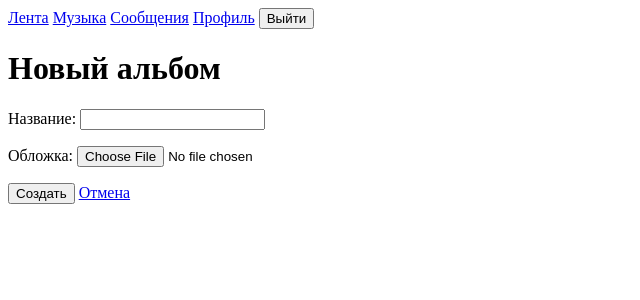
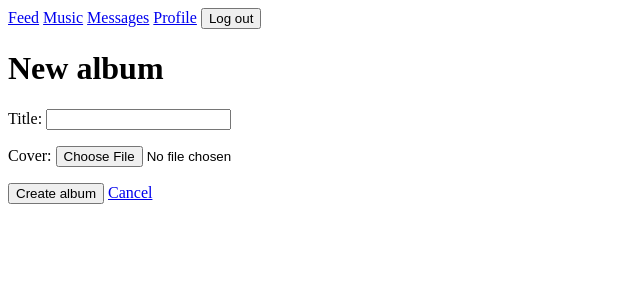
Before and after one commit to KirillGurIsProgrammer/kobokiSocMedia, a Django app: page /music/album/new/ in a window 1280 px wide. Shown: the top 300 px of the page, without its empty margins (0-640 px from the left). Run offline with Django 5.2, Linux system fonts and the light colour scheme; the visitor is signed in with stand-in values (Sample User, id 1).

Commit message:
feat(music): complete CRUD and switch UI to English
Add track and album editing and deletion with ownership checks.
Translate the interface, field labels, and validation messages to English.

```diff
--- a/apps/core/validators.py
+++ b/apps/core/validators.py
@@ -1,7 +1,7 @@
-"""Общие валидаторы файлов. Используются music, accounts, messaging.
+"""Shared file validators used by music, accounts, and messaging.
 
-Валидаторы — обычные функции верхнего уровня (не фабрики с замыканием),
-иначе Django не сможет сериализовать их в миграции.
+Validators are top-level functions rather than closures so Django can serialize
+them in migrations.
 """
 import os
 
@@ -14,9 +14,9 @@ AUDIO_EXT = {".mp3", ".ogg", ".wav"}
 def _check(file, allowed, max_mb):
     ext = os.path.splitext(file.name)[1].lower()
     if ext not in allowed:
-        raise ValidationError(f"Допустимые форматы: {', '.join(sorted(allowed))}")
+        raise ValidationError(f"Allowed formats: {', '.join(sorted(allowed))}")
     if file.size > max_mb * 1024 * 1024:
-        raise ValidationError(f"Файл больше {max_mb} МБ")
+        raise ValidationError(f"File exceeds {max_mb} MB.")
 
 
 def validate_image(file):
--- a/apps/music/forms.py
+++ b/apps/music/forms.py
@@ -10,7 +10,7 @@ class TrackForm(forms.ModelForm):
 
     def __init__(self, *args, user=None, **kwargs):
         super().__init__(*args, **kwargs)
-        # в альбом можно добавить трек только в свой альбом
+        # Tracks can only be added to albums owned by the current user.
         self.fields["album"].queryset = (
             Album.objects.filter(owner=user) if user else Album.objects.none()
         )
@@ -24,12 +24,12 @@ class AlbumForm(forms.ModelForm):
 
 class ReviewForm(forms.Form):
     rating = forms.TypedChoiceField(
-        label="Оценка",
+        label="Rating",
         choices=[(i, "★" * i) for i in range(5, 0, -1)],
         coerce=int,
     )
     text = forms.CharField(
-        label="Отзыв",
+        label="Review",
         max_length=1000,
         required=False,
         widget=forms.Textarea(attrs={"rows": 3}),
--- a/apps/music/models.py
+++ b/apps/music/models.py
@@ -11,9 +11,9 @@ User = settings.AUTH_USER_MODEL
 
 class Album(models.Model):
     owner = models.ForeignKey(User, on_delete=models.CASCADE, related_name="albums")
-    title = models.CharField("Название", max_length=100)
+    title = models.CharField("Title", max_length=100)
     cover = models.ImageField(
-        "Обложка", upload_to="covers/", blank=True, validators=[validate_image]
+        "Cover", upload_to="covers/", blank=True, validators=[validate_image]
     )
     created_at = models.DateTimeField(auto_now_add=True)
 
@@ -32,10 +32,10 @@ class Track(models.Model):
     album = models.ForeignKey(
         Album, null=True, blank=True, on_delete=models.SET_NULL, related_name="tracks"
     )
-    title = models.CharField("Название", max_length=100)
-    artist = models.CharField("Исполнитель", max_length=100)
+    title = models.CharField("Title", max_length=100)
+    artist = models.CharField("Artist", max_length=100)
     audio_file = models.FileField(
-        "Аудиофайл", upload_to="tracks/", validators=[validate_audio]
+        "Audio file", upload_to="tracks/", validators=[validate_audio]
     )
     uploaded_at = models.DateTimeField(auto_now_add=True)
 
@@ -50,7 +50,7 @@ class Track(models.Model):
 
 
 class Review(models.Model):
-    """Отзыв на трек ИЛИ на альбом (ровно одно из двух)."""
+    """A review for exactly one track or album."""
 
     author = models.ForeignKey(User, on_delete=models.CASCADE, related_name="reviews")
     track = models.ForeignKey(
@@ -60,15 +60,15 @@ class Review(models.Model):
         Album, null=True, blank=True, on_delete=models.CASCADE, related_name="reviews"
     )
     rating = models.PositiveSmallIntegerField(
-        "Оценка", validators=[MinValueValidator(1), MaxValueValidator(5)]
+        "Rating", validators=[MinValueValidator(1), MaxValueValidator(5)]
     )
-    text = models.TextField("Отзыв", max_length=1000, blank=True)
+    text = models.TextField("Review", max_length=1000, blank=True)
     created_at = models.DateTimeField(auto_now_add=True)
 
     class Meta:
         ordering = ["-created_at"]
         constraints = [
-            # Django 5.1+: параметр называется condition (раньше был check)
+            # Django 5.1+: the argument is named condition (previously check).
             models.CheckConstraint(
                 condition=(
                     Q(track__isnull=False, album__isnull=True)
--- a/apps/music/urls.py
+++ b/apps/music/urls.py
@@ -8,10 +8,13 @@ urlpatterns = [
     path("", views.library, name="library"),
     path("u/<str:username>/", views.user_music, name="user_music"),
     path("track/upload/", views.track_upload, name="track_upload"),
+    path("track/<int:pk>/edit/", views.track_edit, name="track_edit"),
     path("track/<int:pk>/", views.track_detail, name="track_detail"),
     path("track/<int:pk>/delete/", views.track_delete, name="track_delete"),
     path("track/<int:pk>/review/", views.track_review, name="track_review"),
     path("album/new/", views.album_create, name="album_create"),
+    path("album/<int:pk>/edit/", views.album_edit, name="album_edit"),
+    path("album/<int:pk>/delete/", views.album_delete, name="album_delete"),
     path("album/<int:pk>/", views.album_detail, name="album_detail"),
     path("album/<int:pk>/review/", views.album_review, name="album_review"),
 ]
--- a/apps/music/views.py
+++ b/apps/music/views.py
@@ -39,14 +39,42 @@ def track_upload(request):
     if request.method == "POST":
         form = TrackForm(request.POST, request.FILES, user=request.user)
         if form.is_valid():
-            track = form.save(commit=False)
-            track.owner = request.user
-            track.save()
-            messages.success(request, "Трек загружен")
+            data = form.cleaned_data
+            track = services.create_track(
+                request.user,
+                title=data["title"],
+                artist=data["artist"],
+                album=data["album"],
+                audio_file=data["audio_file"],
+            )
+            messages.success(request, "Track uploaded.")
             return redirect(track)
     else:
         form = TrackForm(user=request.user)
     return render(request, "music/track_form.html", {"form": form})
+
+
+@login_required
+def track_edit(request, pk):
+    track = get_object_or_404(Track, pk=pk)
+    services.ensure_owner(request.user, track)
+    if request.method == "POST":
+        form = TrackForm(request.POST, request.FILES, instance=track, user=request.user)
+        if form.is_valid():
+            data = form.cleaned_data
+            services.update_track(
+                request.user,
+                track,
+                title=data["title"],
+                artist=data["artist"],
+                album=data["album"],
+                audio_file=data.get("audio_file"),
+            )
+            messages.success(request, "Track updated.")
+            return redirect(track)
+    else:
+        form = TrackForm(instance=track, user=request.user)
+    return render(request, "music/track_form.html", {"form": form, "track": track})
 
 
 @login_required
@@ -69,7 +97,7 @@ def track_detail(request, pk):
 def track_delete(request, pk):
     track = get_object_or_404(Track, pk=pk)
     services.delete_track(request.user, track)
-    messages.success(request, "Трек удалён")
+    messages.success(request, "Track deleted.")
     return redirect("music:library")
 
 
@@ -78,14 +106,42 @@ def album_create(request):
     if request.method == "POST":
         form = AlbumForm(request.POST, request.FILES)
         if form.is_valid():
-            album = form.save(commit=False)
-            album.owner = request.user
-            album.save()
-            messages.success(request, "Альбом создан")
+            data = form.cleaned_data
+            album = services.create_album(
+                request.user, title=data["title"], cover=data.get("cover")
+            )
+            messages.success(request, "Album created.")
             return redirect(album)
     else:
         form = AlbumForm()
     return render(request, "music/album_form.html", {"form": form})
+
+
+@login_required
+def album_edit(request, pk):
+    album = get_object_or_404(Album, pk=pk)
+    services.ensure_owner(request.user, album)
+    if request.method == "POST":
+        form = AlbumForm(request.POST, request.FILES, instance=album)
+        if form.is_valid():
+            data = form.cleaned_data
+            services.update_album(
+                request.user, album, title=data["title"], cover=data.get("cover")
+            )
+            messages.success(request, "Album updated.")
+            return redirect(album)
+    else:
+        form = AlbumForm(instance=album)
+    return render(request, "music/album_form.html", {"form": form, "album": album})
+
+
+@login_required
+@require_POST
+def album_delete(request, pk):
+    album = get_object_or_404(Album, pk=pk)
+    services.delete_album(request.user, album)
+    messages.success(request, "Album deleted.")
+    return redirect("music:library")
 
 
 @login_required
@@ -112,11 +168,11 @@ def _handle_review(request, *, track=None, album=None):
                 track=track,
                 album=album,
             )
-            messages.success(request, "Отзыв добавлен")
+            messages.success(request, "Review submitted.")
         except ValidationError as e:
             messages.error(request, "; ".join(e.messages))
     else:
-        messages.error(request, "Проверьте оценку и текст отзыва")
+        messages.error(request, "Check the rating and review text.")
     return redirect(track or album)
 
 
--- a/config/settings.py
+++ b/config/settings.py
@@ -9,7 +9,7 @@ load_dotenv(BASE_DIR / ".env")
 
 
 # ---------------------------------------------------------------------------
-# Хелперы для чтения .env
+# Helpers for reading .env values.
 # ---------------------------------------------------------------------------
 
 def env(name, default=None, required=False):
@@ -145,7 +145,7 @@ LOGOUT_REDIRECT_URL = env("LOGOUT_REDIRECT_URL", "/")
 # Internationalization
 # ---------------------------------------------------------------------------
 
-LANGUAGE_CODE = env("LANGUAGE_CODE", "ru-ru")
+LANGUAGE_CODE = env("LANGUAGE_CODE", "en-us")
 TIME_ZONE = env("TIME_ZONE", "Asia/Vladivostok")
 
 USE_I18N = True
--- a/templates/base.html
+++ b/templates/base.html
@@ -10,16 +10,16 @@
 </head>
 <body>
   <nav class="main-nav">
-    <a href="/">Лента</a>
-    <a href="/music/">Музыка</a>
-    <a href="/chat/">Сообщения</a>
+    <a href="/">Feed</a>
+    <a href="/music/">Music</a>
+    <a href="/chat/">Messages</a>
     {% if user.is_authenticated %}
-      <a href="/u/{{ user.username }}/">Профиль</a>
+      <a href="/u/{{ user.username }}/">Profile</a>
       <form action="/accounts/logout/" method="post" style="display:inline">
-        {% csrf_token %}<button type="submit">Выйти</button>
+        {% csrf_token %}<button type="submit">Log out</button>
       </form>
     {% else %}
-      <a href="/accounts/login/">Войти</a>
+      <a href="/accounts/login/">Log in</a>
     {% endif %}
   </nav>
 
--- a/templates/music/_player.html
+++ b/templates/music/_player.html
@@ -1,3 +1,3 @@
 <audio controls preload="none" src="{{ track.audio_file.url }}">
-  Ваш браузер не поддерживает аудио.
+  Your browser does not support audio playback.
 </audio>
--- a/templates/music/album_form.html
+++ b/templates/music/album_form.html
@@ -1,12 +1,12 @@
 {% extends "base.html" %}
-{% block title %}Новый альбом{% endblock %}
+{% block title %}{% if album %}Edit album{% else %}New album{% endif %}{% endblock %}
 
 {% block content %}
-<h1>Новый альбом</h1>
+<h1>{% if album %}Edit album{% else %}New album{% endif %}</h1>
 <form method="post" enctype="multipart/form-data">
   {% csrf_token %}
   {{ form.as_p }}
-  <button type="submit">Создать</button>
-  <a href="{% url 'music:library' %}">Отмена</a>
+  <button type="submit">{% if album %}Save changes{% else %}Create album{% endif %}</button>
+  <a href="{% url 'music:library' %}">Cancel</a>
 </form>
 {% endblock %}
```
Also changed, not shown: apps/music/services.py (+77 -7 lines), templates/music/album_detail.html (+18 -10 lines), templates/music/track_detail.html (+12 -11 lines), templates/music/track_form.html (+4 -4 lines), templates/music/track_list.html (+10 -10 lines), apps/music/migrations/0002_english_field_labels.py (added), 1 other file.
